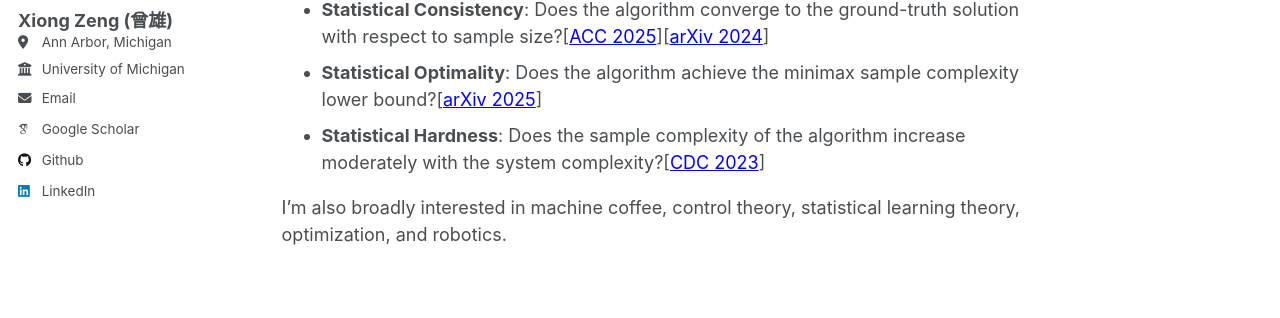
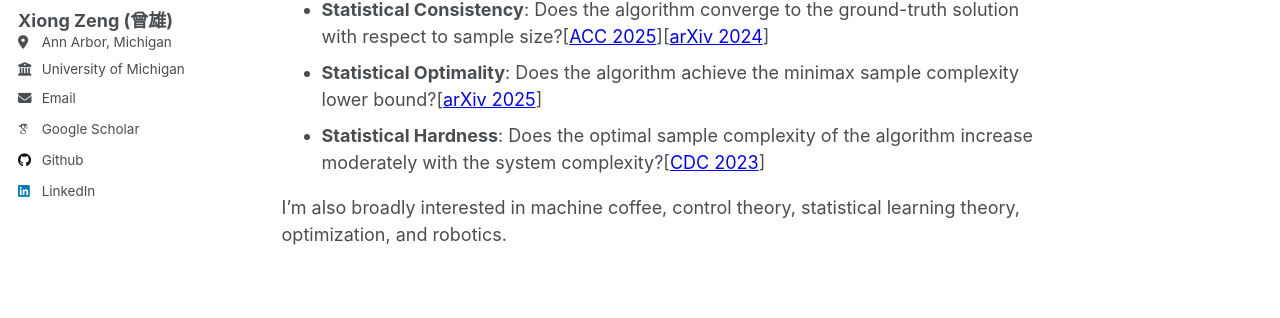
Before and after one commit to zengxiong111/zengxiong.github.io, a Jekyll site: the page built from _pages/about.md, in a window 1280 px wide and 900 px high. Shown: the part 311-629 px from the top of the window. Built offline with Jekyll 4.4.1, drawn with Linux system fonts in a browser that asks for light colours; some web fonts are replaced.

Commit message:
Update about.md

```diff
--- a/_pages/about.md
+++ b/_pages/about.md
@@ -10,7 +10,7 @@ redirect_from:
 I'm a fourth-year Ph.D. student in UMich EECS department starting from 2021 Fall. I'm advised by Prof. <a href="https://web.eecs.umich.edu/~necmiye/" target="_blank">Necmiye Ozay</a> and studying **some statistical fundamental limits of learning-based control algorithms and how to break these statistical limits by changing the dynamical system structure or the controller algorithm design**. Generally, we think about the statistical limits of a learning algorithm from the following three perspectives:
 - **Statistical Consistency**: Does the algorithm converge to the ground-truth solution with respect to sample size?[<a href="https://web.eecs.umich.edu/~necmiye/pubs/ZengBO_acc25.pdf" style="color: blue;" target="_blank">ACC 2025</a>][<a href="https://arxiv.org/abs/2412.19705" style="color: blue;" target="_blank">arXiv 2024</a>]
 - **Statistical Optimality**: Does the algorithm achieve the minimax sample complexity lower bound?[<a href="https://arxiv.org/abs/2503.16817" style="color: blue;" target="_blank">arXiv 2025</a>]
-- **Statistical Hardness**: Does the sample complexity of the algorithm increase moderately with the system complexity?[<a href="https://arxiv.org/abs/2311.11151" style="color: blue;" target="_blank">CDC 2023</a>]
+- **Statistical Hardness**: Does the optimal sample complexity of the algorithm increase moderately with the system complexity?[<a href="https://arxiv.org/abs/2311.11151" style="color: blue;" target="_blank">CDC 2023</a>]
 
 I'm also broadly interested in machine coffee, control theory, statistical learning theory, optimization, and robotics.
 
```
